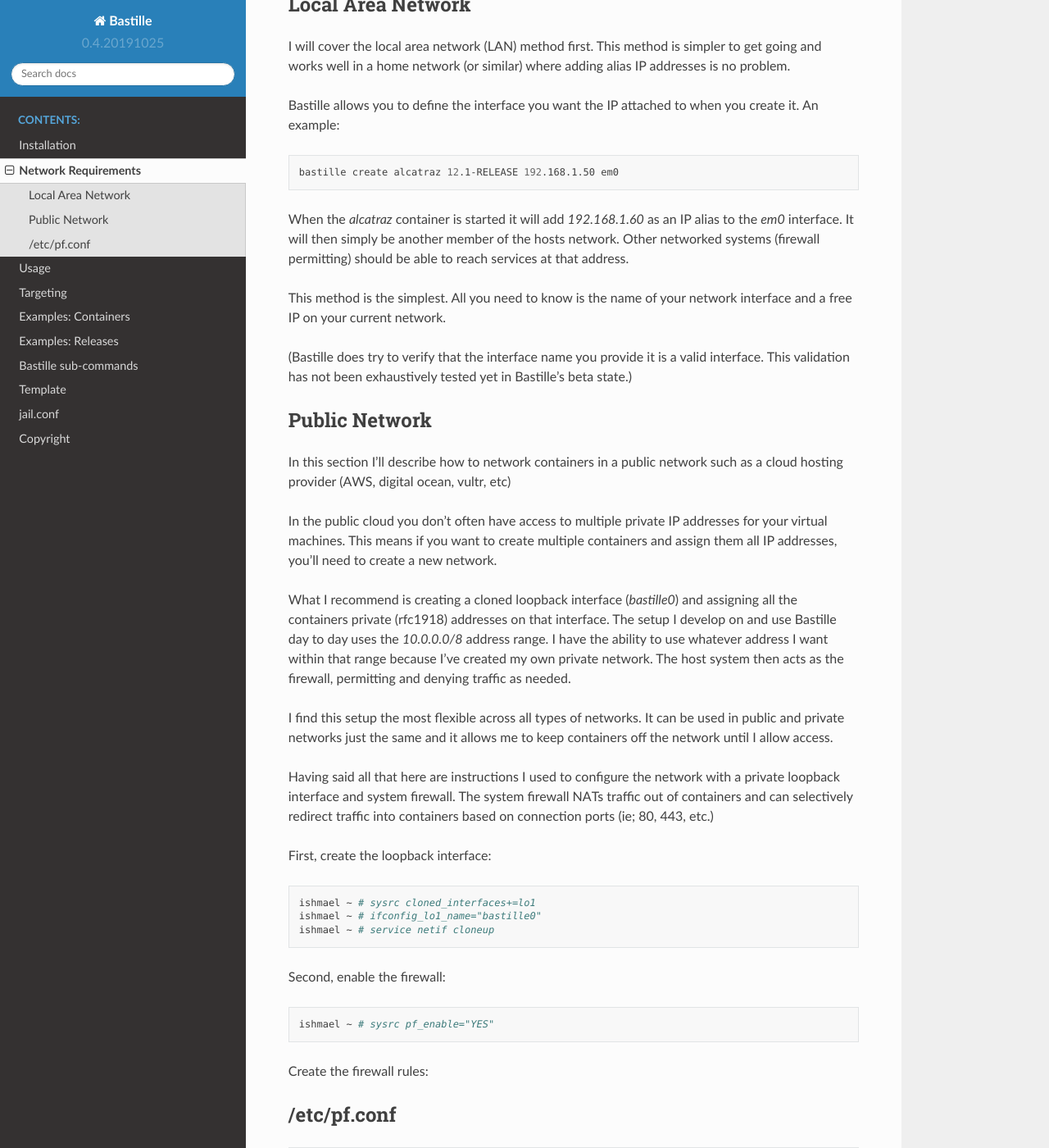
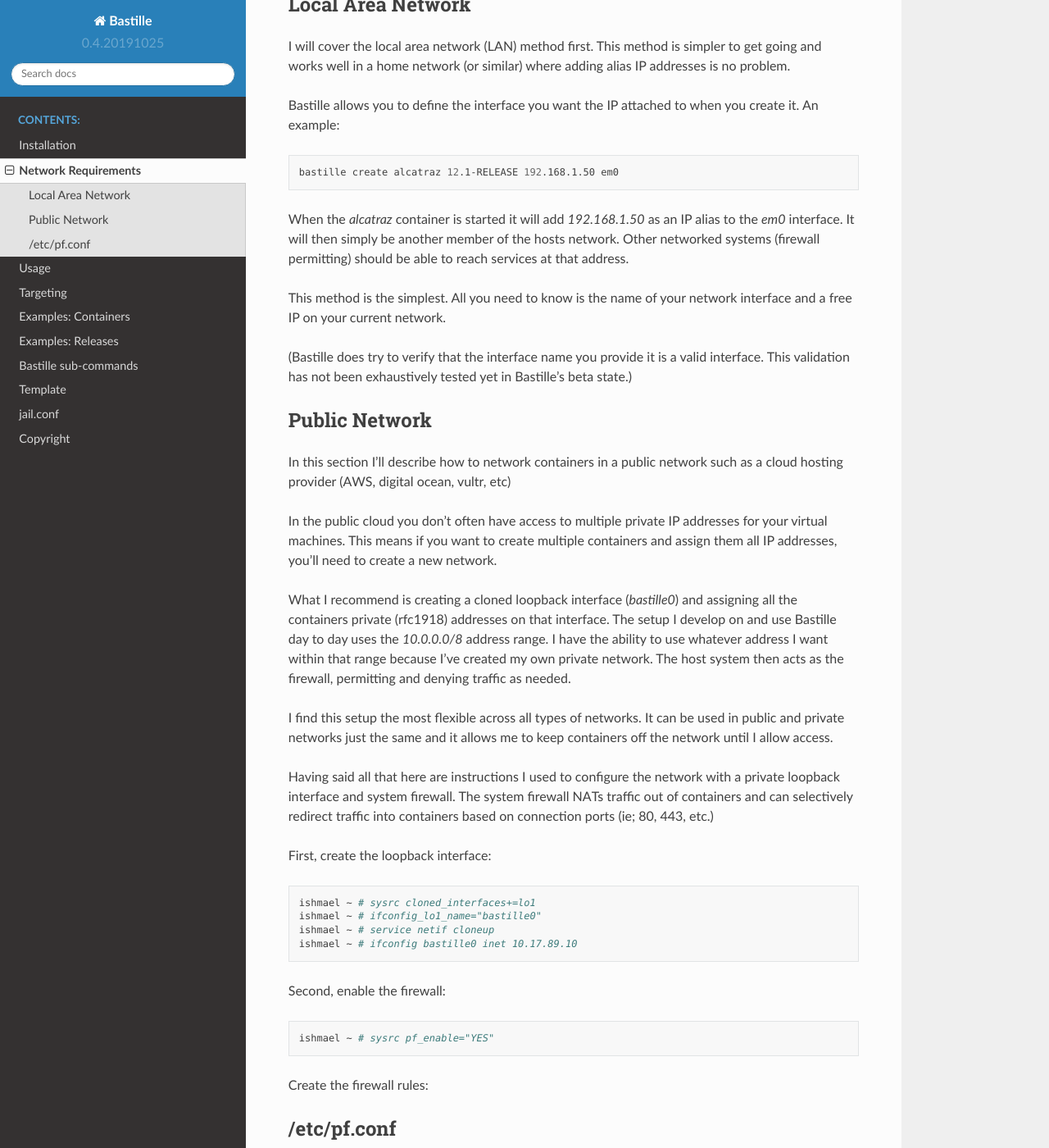
Before and after one commit to BastilleBSD/bastille, a Sphinx documentation site: the page built from docs/chapters/networking.rst, in a window 1280 px wide and 1400 px high, scrolled down 603 px. Shown: the whole window at 82% size. Built offline with Sphinx 7.4.7 and the Read the Docs theme 2.0.0, drawn with Linux system fonts in a browser that asks for light colours.

Commit message:
updating networking reference

```diff
--- a/docs/chapters/networking.rst
+++ b/docs/chapters/networking.rst
@@ -35,7 +35,7 @@ you create it. An example:
 
   bastille create alcatraz 12.1-RELEASE 192.168.1.50 em0
 
-When the `alcatraz` container is started it will add `192.168.1.60` as an IP
+When the `alcatraz` container is started it will add `192.168.1.50` as an IP
 alias to the `em0` interface. It will then simply be another member of the
 hosts network. Other networked systems (firewall permitting) should be able to
 reach services at that address.
@@ -81,6 +81,7 @@ First, create the loopback interface:
   ishmael ~ # sysrc cloned_interfaces+=lo1
   ishmael ~ # ifconfig_lo1_name="bastille0"
   ishmael ~ # service netif cloneup
+  ishmael ~ # ifconfig bastille0 inet 10.17.89.10
 
 Second, enable the firewall:
 
```
